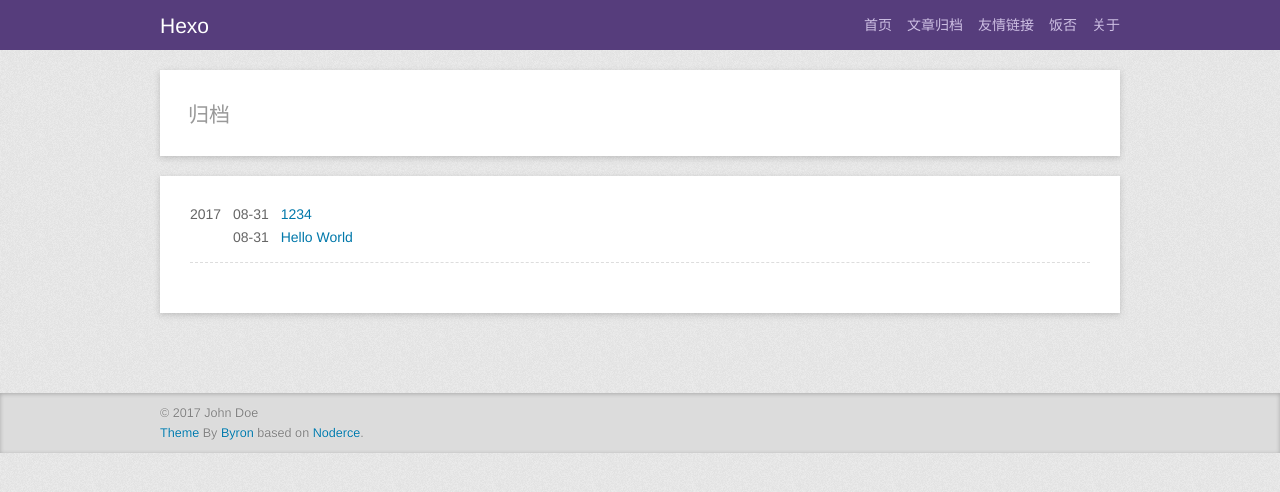
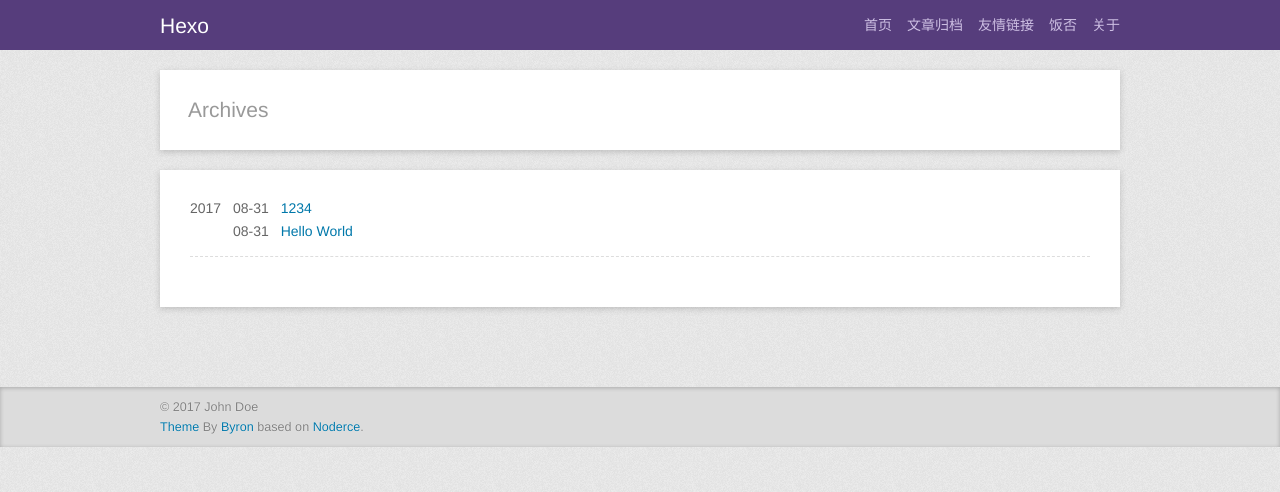
Before and after one commit to adi52980/adi52980.github.io, a plain HTML site: page archives/index.html in a window 1280 px wide. Drawn offline with Linux system fonts and the light colour scheme; files that its build step writes are made by us from their sources; files whose address does not match are found by name.

Commit message:
Site updated: 2017-08-31 22:31:19

```diff
--- a/archives/index.html
+++ b/archives/index.html
@@ -3,7 +3,7 @@
 <head>
   <meta charset="utf-8">
 
-  <title>Hexo › 归档</title>
+  <title>Hexo › Archives</title>
   <meta name="author" content="John Doe">
 
 
@@ -59,7 +59,7 @@
 <div class="clearfix"></div></header>
   <div id="content" class="inner">
     <div id="main-col" class="alignleft"><div id="wrapper">
-<h2 class="archive-title">归档</h2>
+<h2 class="archive-title">Archives</h2>
 
 
   <article class="archive">
```
Also changed, not shown: archives/2017/08/index.html (+1 -1 lines), archives/2017/index.html (+1 -1 lines).
